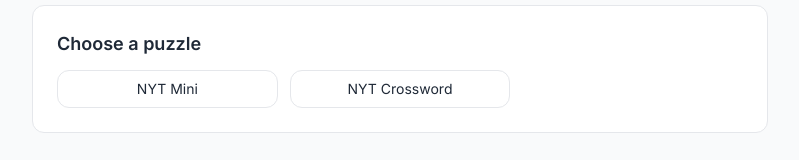
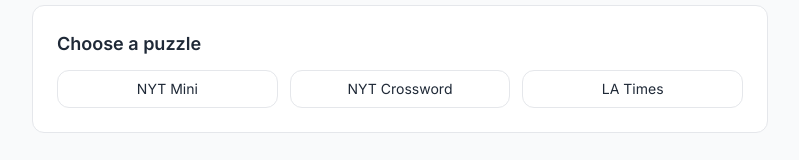
Before and after one commit to prettykaur/verba, a Next.js app: page /today in a window 1280 px wide. Shown: the part 196-356 px from the top of the page, without its empty margins (240-1039 px from the left). Built offline with nearby package versions, Linux system fonts and the light colour scheme.

Commit message:
Add LA Times to /today page

```diff
--- a/app/today/page.tsx
+++ b/app/today/page.tsx
@@ -15,6 +15,7 @@ export const revalidate = 3600;
 const TODAY_SOURCES = [
   { slug: 'nyt-mini', active: true },
   { slug: 'nyt-crossword', active: true },
+  { slug: 'la-times', active: true },
 ] as const;
 
 function formatToday() {
```
